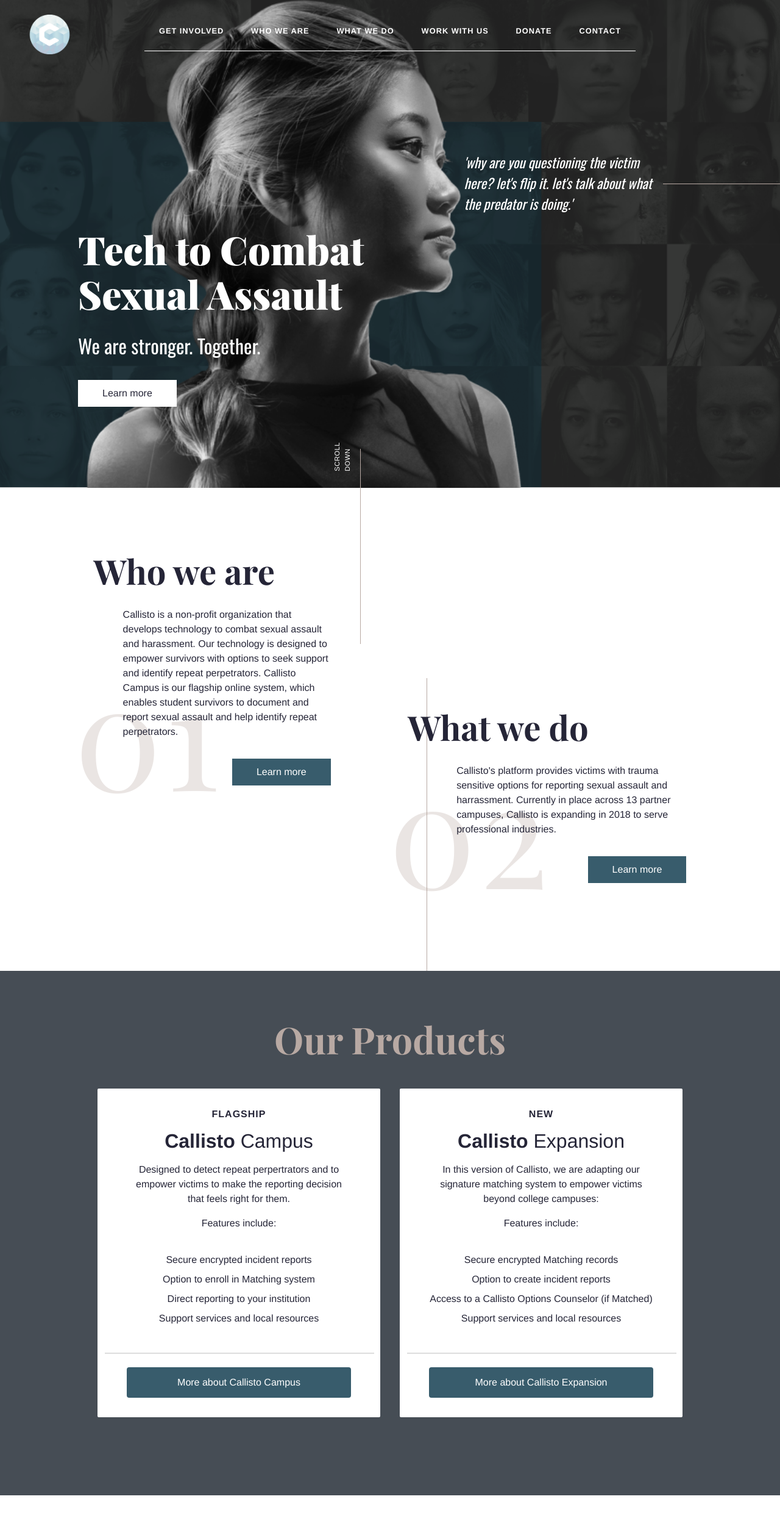
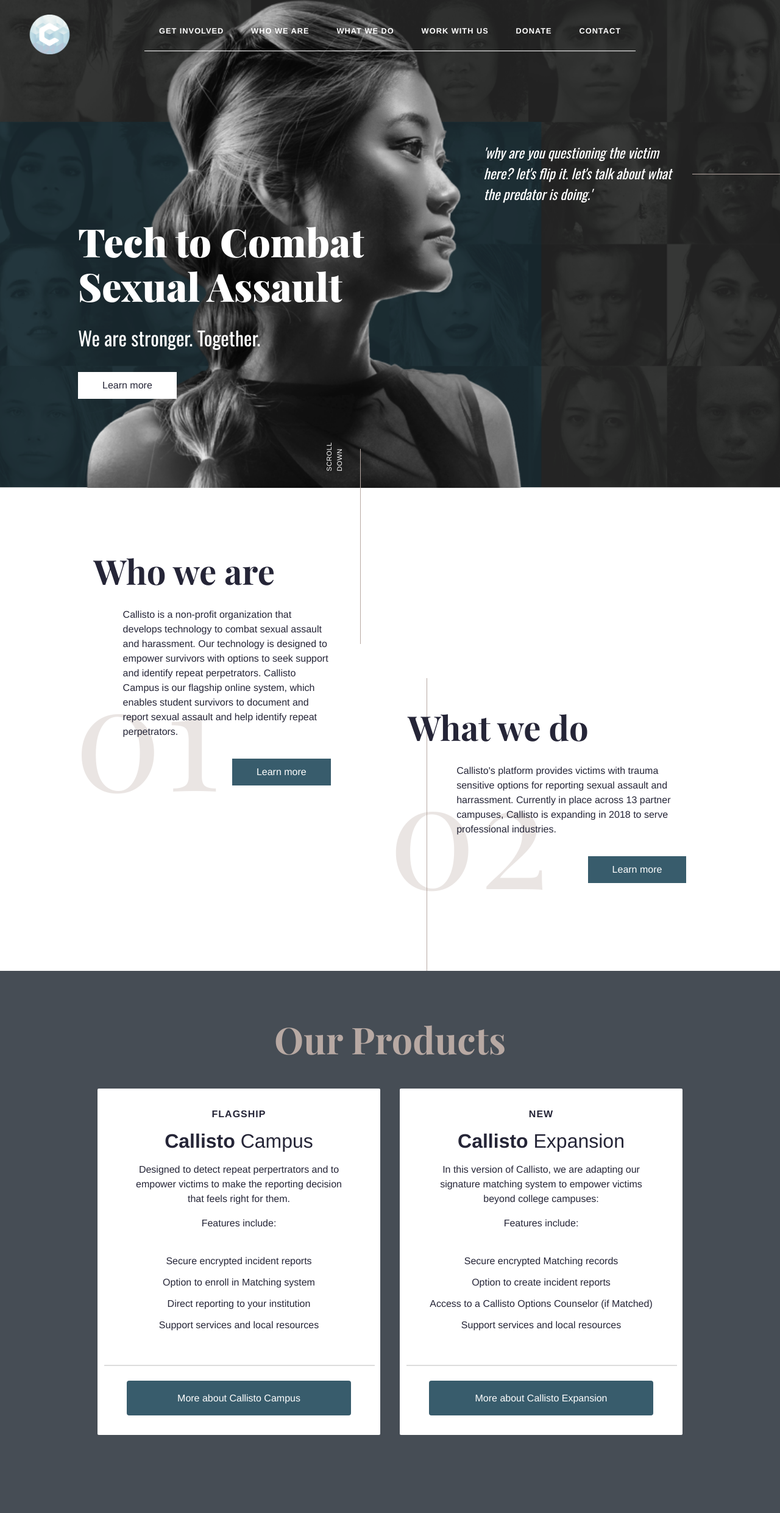
Before and after one commit to bernardwang/callisto-hw, a Vue app: page /#/ in a window 1280 px wide. Shown: the whole page at 61% size. Before the commit the page ends 2452 px from the top, so only its background shows below. Built offline with nearby package versions, Linux system fonts and the light colour scheme.

Commit message:
Fix product spacing issue on firefox

```diff
--- a/src/components/HomeProducts.vue
+++ b/src/components/HomeProducts.vue
@@ -5,6 +5,7 @@
     </h2>
     <div class="card-container">
       <article class="card campus" role="article">
+        <div class="card-text">
           <span class="label">
             Flagship
           </span>
@@ -23,12 +24,14 @@
             Direct reporting to your institution <br/>
             Support services and local resources
           </p>
+        </div>
         <hr class="divider"/>
         <Button class="button" variant="accent">
           More about Callisto Campus
         </Button>
       </article>
       <article class="card campus" role="article">
+        <div class="card-text">
           <span class="label">
             New
           </span>
@@ -47,6 +50,7 @@
             Access to a Callisto Options Counselor (if Matched) <br/>
             Support services and local resources
           </p>
+        </div>
         <hr class="divider"/>
         <Button class="button" variant="accent">
           More about Callisto Expansion
@@ -89,7 +93,7 @@
   justify-content: center;
 }
 .card {
-  position:relative;
+  position: relative;
   margin: 1rem;
   padding: 2rem 3rem 2rem 3rem;
   width: 100%;
@@ -97,9 +101,14 @@
   background-color: $cl-white;
   border-radius: 2px;
   text-align: center;
+  display: flex;
+  flex-direction: column;
   @include breakpoint(medium) {
     margin: 1rem 0 1rem 0;
   }
+}
+.card-text {
+  flex-grow: 1;
 }
 .label {
   font-family: $monteserrat-stack;
@@ -116,19 +125,18 @@
   margin-top: 2rem;
   line-height: 2;
   font-weight: 400;
+  line-height: 2.2;
 }
 .divider {
   border: 0.5px solid #ddd;
-  position: absolute;
-  width: 95%;
-  left: 2.5%;
-  bottom: 6rem;
+  width: 120%;
+  margin-top: 2rem;
+  margin-left: -10%;
 }
 .button {
   width: 100%;
-  margin-top: 3rem;
-  padding-top: 1rem;
-  padding-bottom: 1rem;
+  margin-top: 1rem;
+  padding: 1.2rem 0 1.2rem 0;
   border-radius: 4px;
 }
 </style>
--- a/src/components/HomeSplash.vue
+++ b/src/components/HomeSplash.vue
@@ -2,22 +2,22 @@
   <section class="u-page splash" id="splash">
     <NavBar />
     <div class="article-container">
-      <article class="article left">
-        <h1 class="left-display">
+      <aside class="article quote" role="complementary">
+        <p class="quote-text headline">
+          'why are you questioning the victim here? let's flip it. let's talk about what the predator is doing.'
+        </p>
+      </aside>
+      <article class="article intro">
+        <h1 class="intro-display">
           Tech to Combat Sexual Assault
         </h1>
-        <p class="left-headline">
+        <p class="intro-headline">
           We are stronger. Together.
         </p>
         <Button variant="primary">
           Learn more
         </Button>
       </article>
-      <aside class="article right" role="complementary">
-        <p class="right-quote headline">
-          'why are you questioning the victim here? let's flip it. let's talk about what the predator is doing.'
-        </p>
-      </aside>
     </div>
     <button @click="scrollToAbout" class="scroll">
       <p class="scroll-text">
@@ -41,7 +41,7 @@
     scrollToAbout: function () {
       const aboutSection = document.querySelector('#about')
       if (aboutSection) {
-        aboutSection.scrollIntoView({ behavior: 'smooth' })
+        aboutSection.scrollIntoView({alignToTop: true, behavior: 'smooth' })
       }
     }
   }
@@ -53,61 +53,58 @@
 
 .splash {
   position: relative;
-  height: 100vh;
+  min-height: 100vh;
   background-image: url('~@/assets/person_background.png'), url('~@/assets/faces_background.png');
   background-size: contain, cover;
   background-repeat: no-repeat;
   background-position: 25% 100%, center;
   color: $cl-white;
+  overflow-x: hidden;
   @include breakpoint(medium) {
-    height: auto;
-    .article-container {
-      flex-direction: column;
-    }
-    .article {
+    // TODO: find better responsive solution for quote
+    .quote {
       width: 100%;
-      padding: 0;
-      margin-top: 3rem;
     }
 
     // Remove lines and scroll
-    // TODO: find better way to handle responsiveness for visual elements
-    .right-quote:before {
+    // TODO: find better responsive solution for line visual elements
+    .quote-text:before {
       border: none;
     }
-    .scroll {
-      display: none;
+
+    .scroll-text {
+      transform: rotate(0deg);
     }
   }
 }
 .article-container {
   display: flex;
-  flex-direction: row;
-  flex-wrap: wrap;
-  justify-content: space-between;
+  flex-direction: column;
+  flex-wrap: nowrap;
+  align-items: flex-end;
 }
-.right {
+.quote {
   width: 35%;
-  margin-top: 9rem;
-  padding-right: 2rem;
+  margin-top: 8rem;
 }
-.left {
-  min-width: 30rem;
-  width: 50%;
-  margin-top: 14rem;
+.intro {
+  width: 100%;
+  margin-bottom: 4rem;
 }
-.left-display {
+.intro-display {
+  max-width: 30rem;
   font-family: $playfair-stack;
   font-weight: 900;
+  margin: 0;
   margin-bottom: 1.5rem;
 }
-.left-headline {
+.intro-headline {
   font-family: $oswald-stack;
   font-weight: 500;
   font-size: 2rem;
   margin-top: 1.5rem;
 }
-.right-quote {
+.quote-text {
   position: relative;
   padding-right: 3rem;
   font-family: $oswald-stack;
@@ -118,8 +115,8 @@
     position: absolute;
     border-top: 1px solid $cl-text-secondary;
     top: 50%;
-    right: -11rem;
-    width: 13rem;
+    right: -9rem;
+    width: 10rem;
   }
 }
 .scroll {
@@ -127,7 +124,7 @@
   border: 0;
   background: transparent;
   width: 3rem;
-  left: 42%;
+  left: 41%;
   bottom: 1rem;
   transition: transform $time-normal;
   &:hover, &:focus {
--- a/src/components/NavBar.vue
+++ b/src/components/NavBar.vue
@@ -121,6 +121,7 @@
   color: $cl-white;
   border-bottom: 1px solid $cl-white;
   text-align: center;
+  cursor: pointer;
   &:hover, &:focus {
     color: $cl-text-secondary;
     border-bottom: 1px solid $cl-text-secondary;
```
Lines whose indentation alone changed are shown as unchanged.
